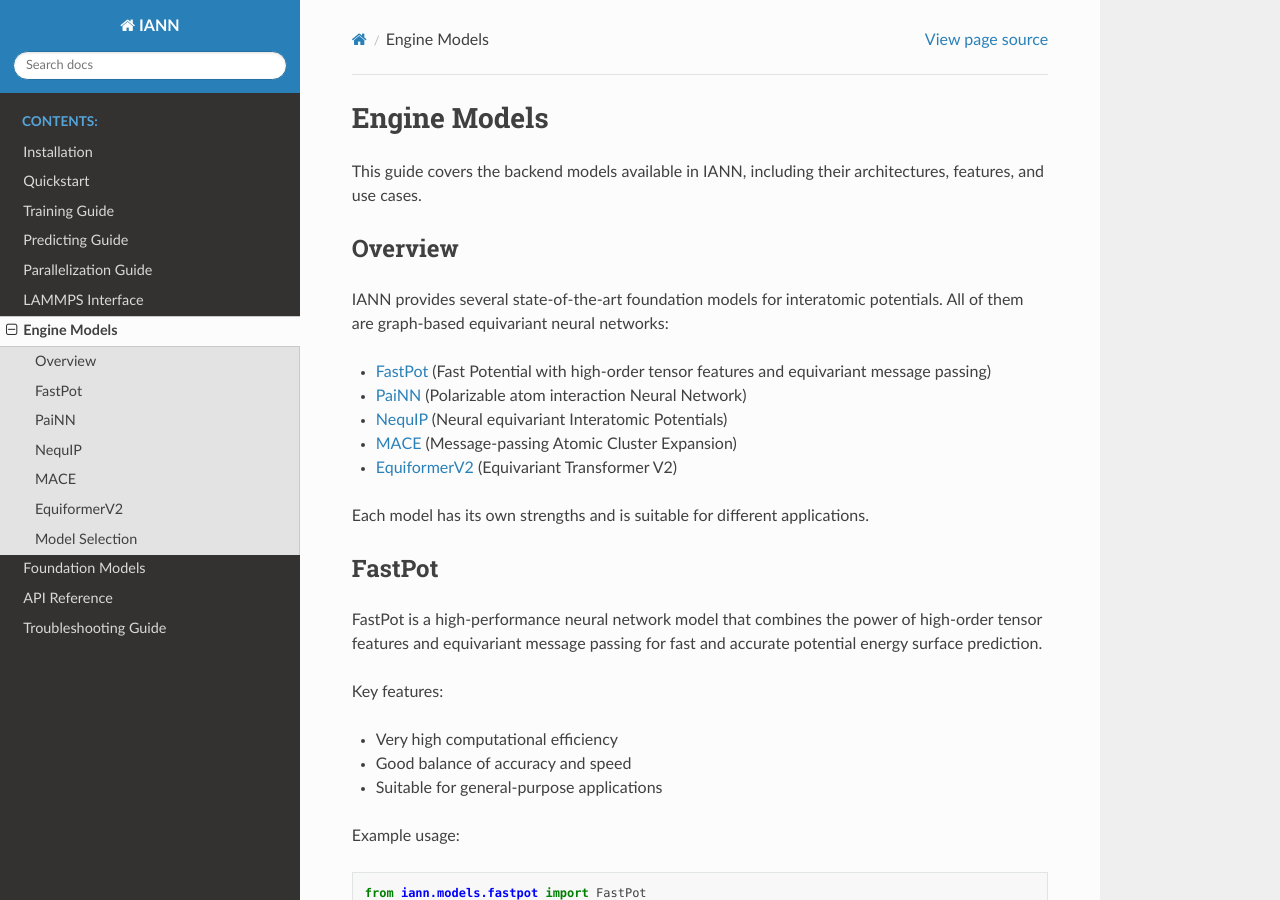
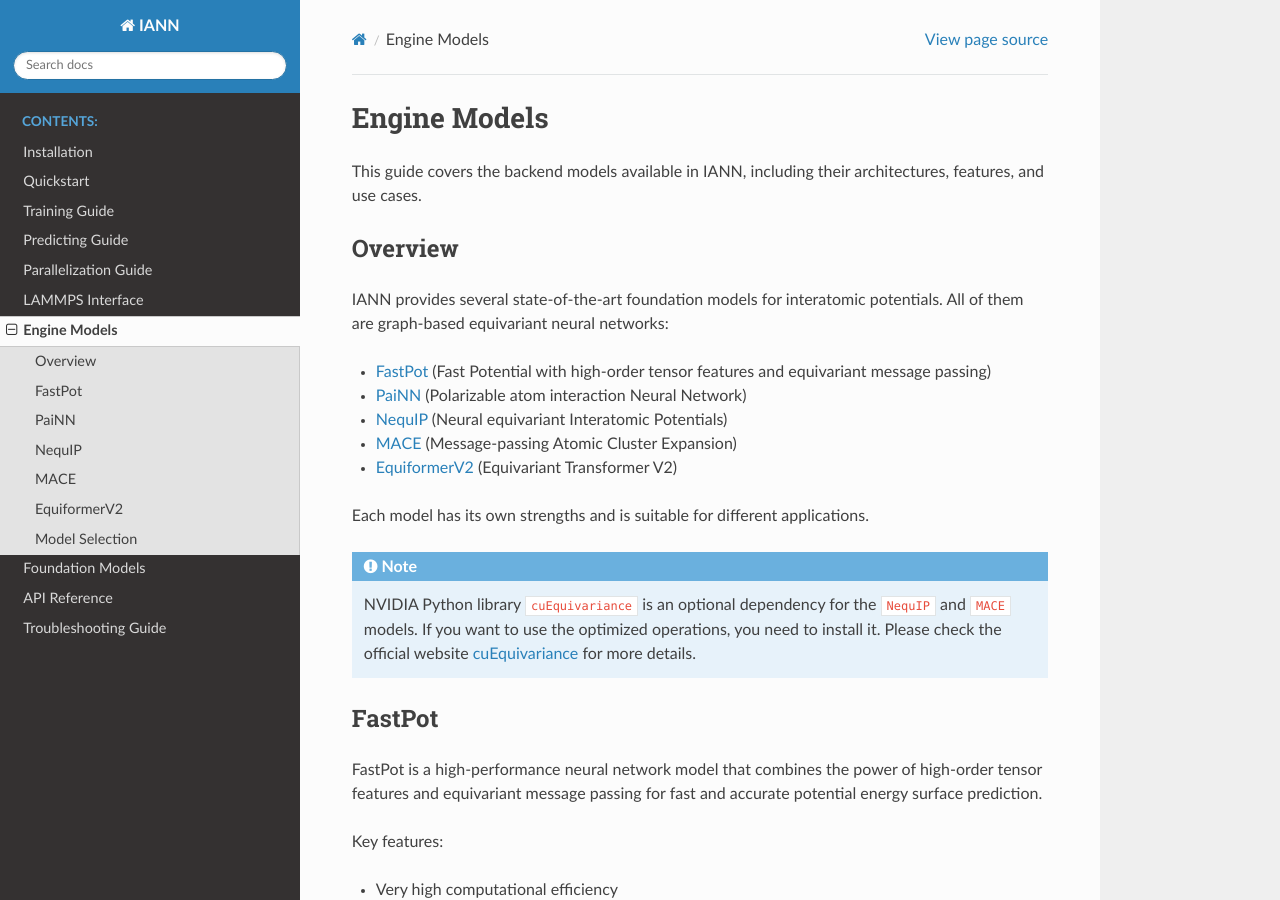
Before and after one commit to changzhiai/IANN, a Sphinx documentation site: the page built from docs/source/engine_models.rst, in a window 1280 px wide and 900 px high. Built offline with Sphinx 7.4.7 and the Read the Docs theme 3.1.0, drawn with Linux system fonts in a browser that asks for light colours.

Commit message:
Update docs for Supporting cuEquivariance

```diff
--- a/docs/source/engine_models.rst
+++ b/docs/source/engine_models.rst
@@ -15,6 +15,9 @@ IANN provides several state-of-the-art foundation models for interatomic potenti
 - `EquiformerV2 <https://arxiv.org/abs/2306.12059>`_ (Equivariant Transformer V2)
 
 Each model has its own strengths and is suitable for different applications.
+
+.. note::
+   NVIDIA Python library ``cuEquivariance`` is an optional dependency for the ``NequIP`` and ``MACE`` models. If you want to use the optimized operations, you need to install it. Please check the official website `cuEquivariance <https://docs.nvidia.com/cuda/cuequivariance/>`_ for more details.
 
 FastPot
 -------
```
